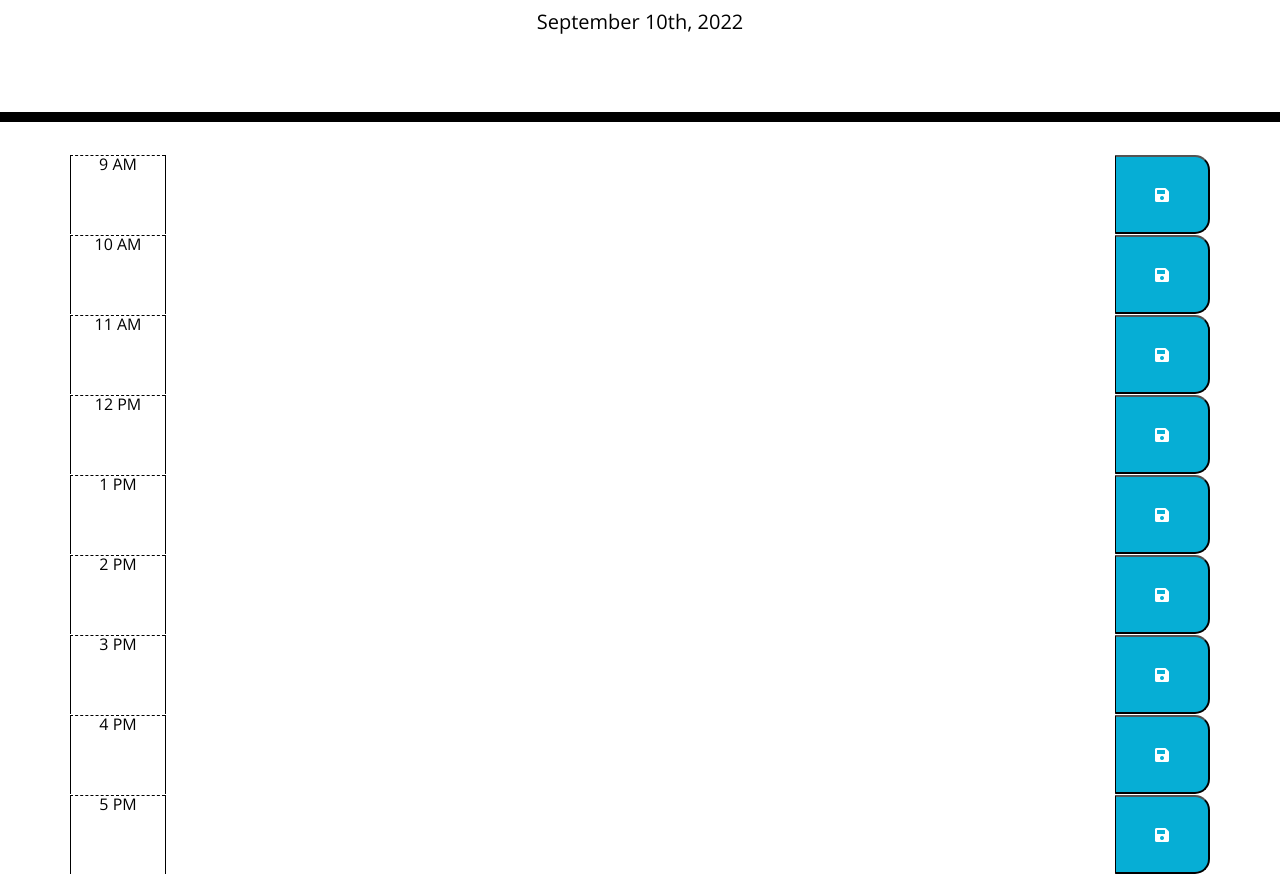
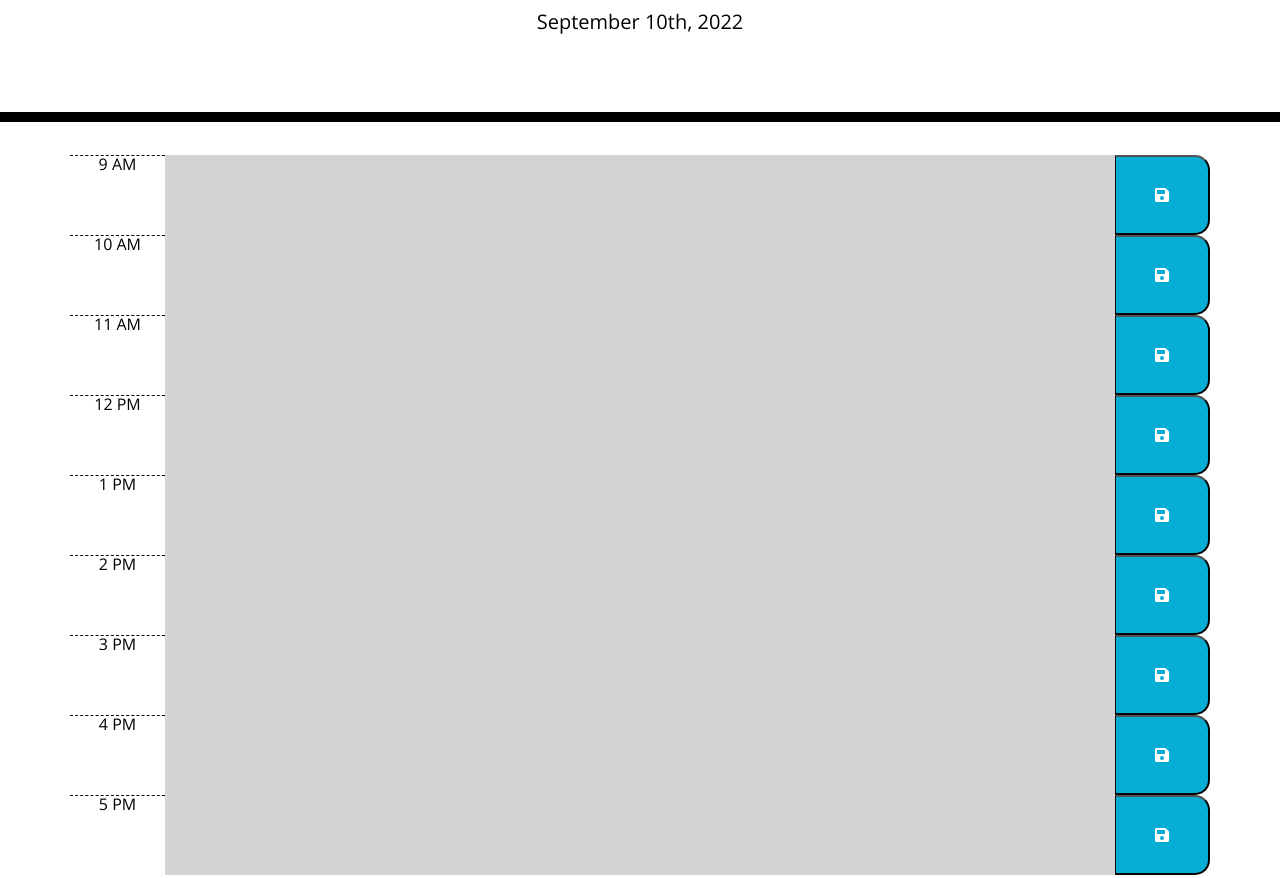
Before and after one commit to jlmayo/challenge-05, a plain HTML site: page index.html in a window 1280 px wide. Shown: the part 182-1060 px from the top of the page. Drawn offline with nearby package versions, Linux system fonts and the light colour scheme.

Commit message:
Jumbotron works. Hourly colors show up.

```diff
--- a/index.html
+++ b/index.html
@@ -23,47 +23,65 @@
       <!-- Timeblocks go here -->
         <div class="row time-block">
             <div class="col-1 hour">9 AM</div>
-            <textarea class="col-10 description" id="task-9"></textarea>
+            <div class="col-10 taskEntry" id="task-9">
+              <p id="task-item-0"></p>
+            </div>
             <button class="col-1 saveBtn" type="button"><i class="fas fa-save"></i></button>
             </div>
             <div class="row time-block">
                 <div class="col-1 hour">10 AM</div>
-                <textarea class="col-10 description" id="task-10"></textarea>
+                <div class="col-10 taskEntry" id="task-10">
+                  <p id="task-item-1"></p>
+                </div>
                 <button class="col-1 saveBtn" type="button"><i class="fas fa-save"></i></button>
             </div>
         <div class="row time-block">
             <div class="col-1 hour">11 AM</div>
-            <textarea class="col-10 description" id="task-11"></textarea>
+            <div class="col-10 taskEntry" id="task-11">
+              <p id="task-item-2"></p>
+            </div>
             <button class="col-1 saveBtn" type="button"><i class="fas fa-save"></i></button>
             </div>
         <div class="row time-block">
                 <div class="col-1 hour">12 PM</div>
-                <textarea class="col-10 description" id="task-12"></textarea>
+                <div class="col-10 taskEntry" id="task-12">
+                  <p id="task-item-3"></p>
+                </div>
                 <button class="col-1 saveBtn" type="button"><i class="fas fa-save"></i></button>
         </div>
         <div class="row time-block">
             <div class="col-1 hour">1 PM</div>
-            <textarea class="col-10 description" id="task-13"></textarea>
+            <div class="col-10 taskEntry" id="task-13">
+              <p id="task-item-4"></p>
+            </div>
             <button class="col-1 saveBtn" type="button"><i class="fas fa-save"></i></button>
         </div>
         <div class="row time-block">
             <div class="col-1 hour">2 PM</div>
-            <textarea class="col-10 description" id="task-14"></textarea>
+            <div class="col-10 taskEntry" id="task-14">
+              <p id="task-item-5"></p>
+            </div>
             <button class="col-1 saveBtn" type="button"><i class="fas fa-save"></i></button>
         </div>
         <div class="row time-block">
             <div class="col-1 hour">3 PM</div>
-            <textarea class="col-10 description" id="task-15"></textarea>
+            <div class="col-10 taskEntry" id="task-15">
+              <p id="task-item-6"></p>
+            </div>
             <button class="col-1 saveBtn" type="button"><i class="fas fa-save"></i></button>
         </div>
         <div class="row time-block">
             <div class="col-1 hour">4 PM</div>
-            <textarea class="col-10 description" id="task-16"></textarea>
+            <div class="col-10 taskEntry" id="task-16">
+              <p id="task-item-7"></p>
+            </div>
             <button class="col-1 saveBtn" type="button"><i class="fas fa-save"></i></button>
         </div>
         <div class="row time-block">
             <div class="col-1 hour">5 PM</div>
-            <textarea class="col-10 description" id="task-17"></textarea>
+            <div class="col-10 taskEntry" id="task-17">
+              <p id="task-item-8"></p>
+            </div>
             <button class="col-1 saveBtn" type="button"><i class="fas fa-save"></i></button>
         </div>
     </div>
--- a/script.js
+++ b/script.js
@@ -1,2 +1,20 @@
 var today = moment();
 $('#currentDay').text(today.format('MMMM Do, YYYY'));
+
+
+var hourCycle =function(){
+    var currentHour = moment().hour()
+
+    for(var i = 9; i < 18; i++){
+        var taskArea = $("#task-"+i)
+        if(currentHour > i){
+            $(taskArea).addClass("past");
+        } else if (currentHour === i){
+            $(taskArea).addClass("present");
+        }else{
+            $(taskArea).addClass("future")
+        }
+    }
+}
+
+hourCycle();
--- a/style.css
+++ b/style.css
@@ -40,7 +40,6 @@ body {
     background-color: #ffffff;
     color: #000000;
     border-top: 1px dashed #000000;
-    border-left: 1px solid #000000;
   }
 
   .past {
```
